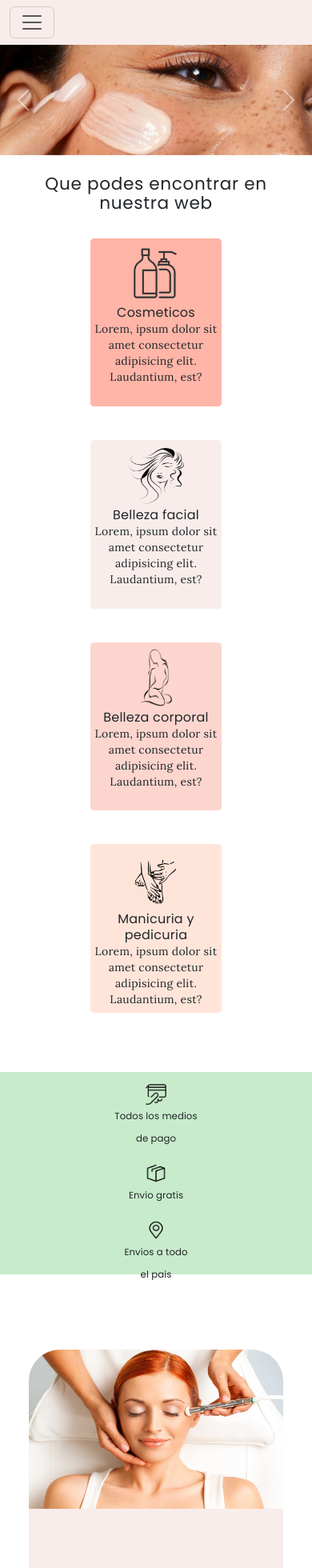
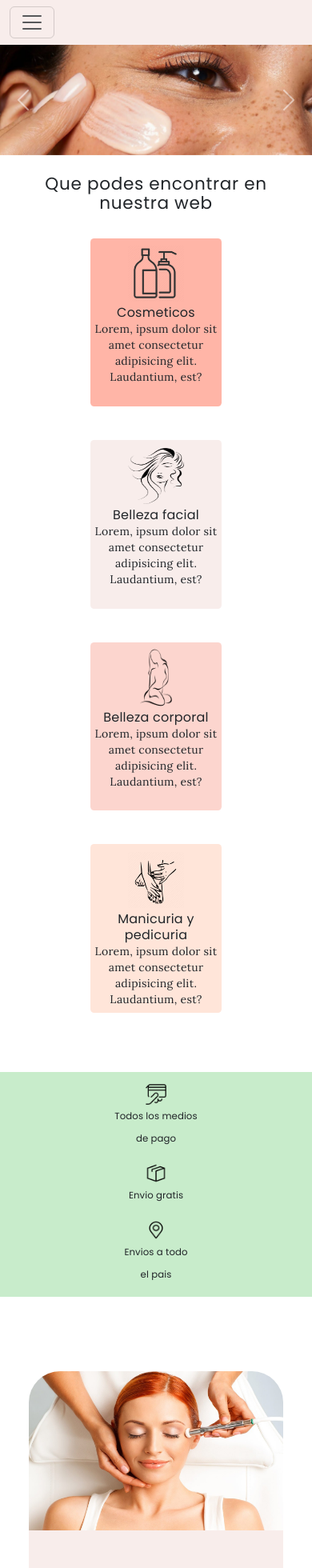
Before and after one commit to nehoxy/estetica-lida, an Angular app: page / in a window 390 px wide. Shown: the top 1960 px of the page at 80% size. Built offline with nearby package versions, Linux system fonts and the light colour scheme.

Commit message:
correciones en responsive de celular de separador-home

```diff
--- a/src/app/modules/home/components/separador-home/separador-home.component.css
+++ b/src/app/modules/home/components/separador-home/separador-home.component.css
@@ -18,7 +18,7 @@
 
 @media only screen and (max-width: 600px) {
     .separador{
-        height: 65vw !important;
+        height: 72vw !important;
         padding: 4vw;
     }
     .logos{
```
